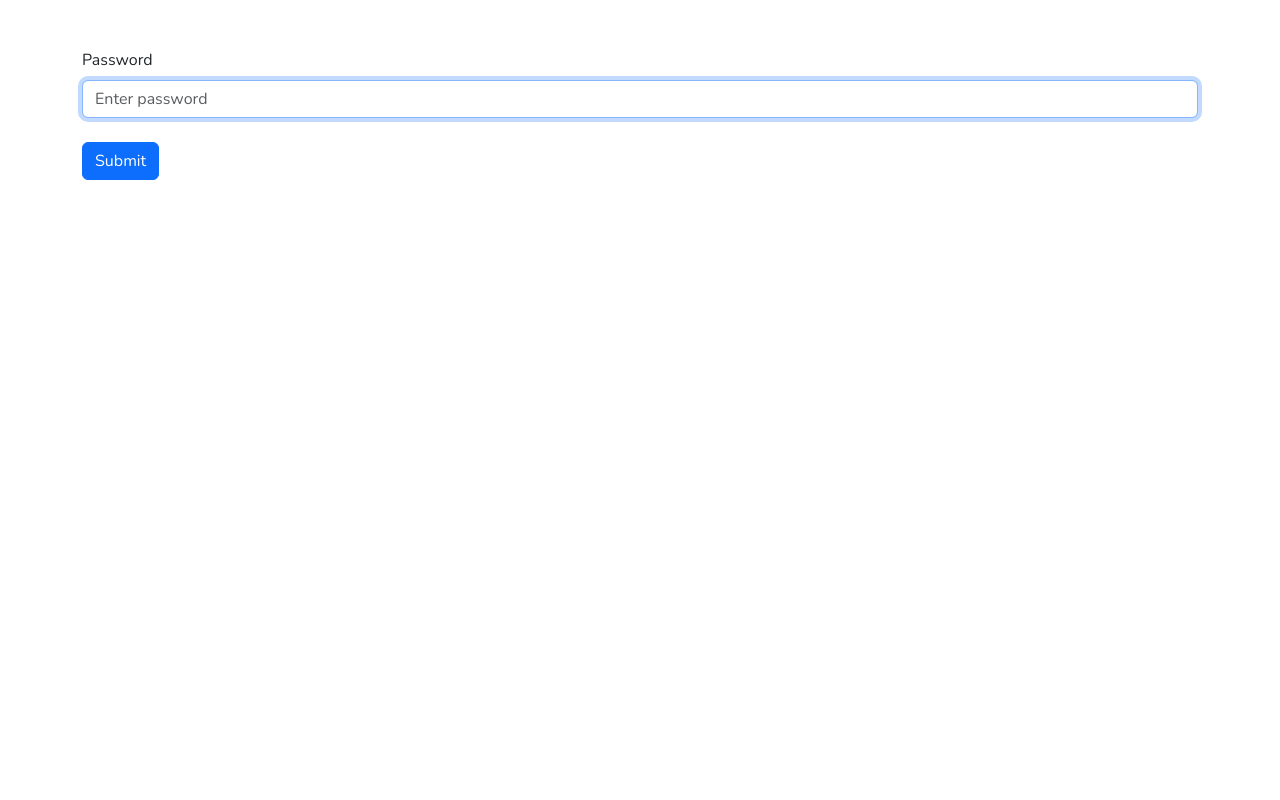
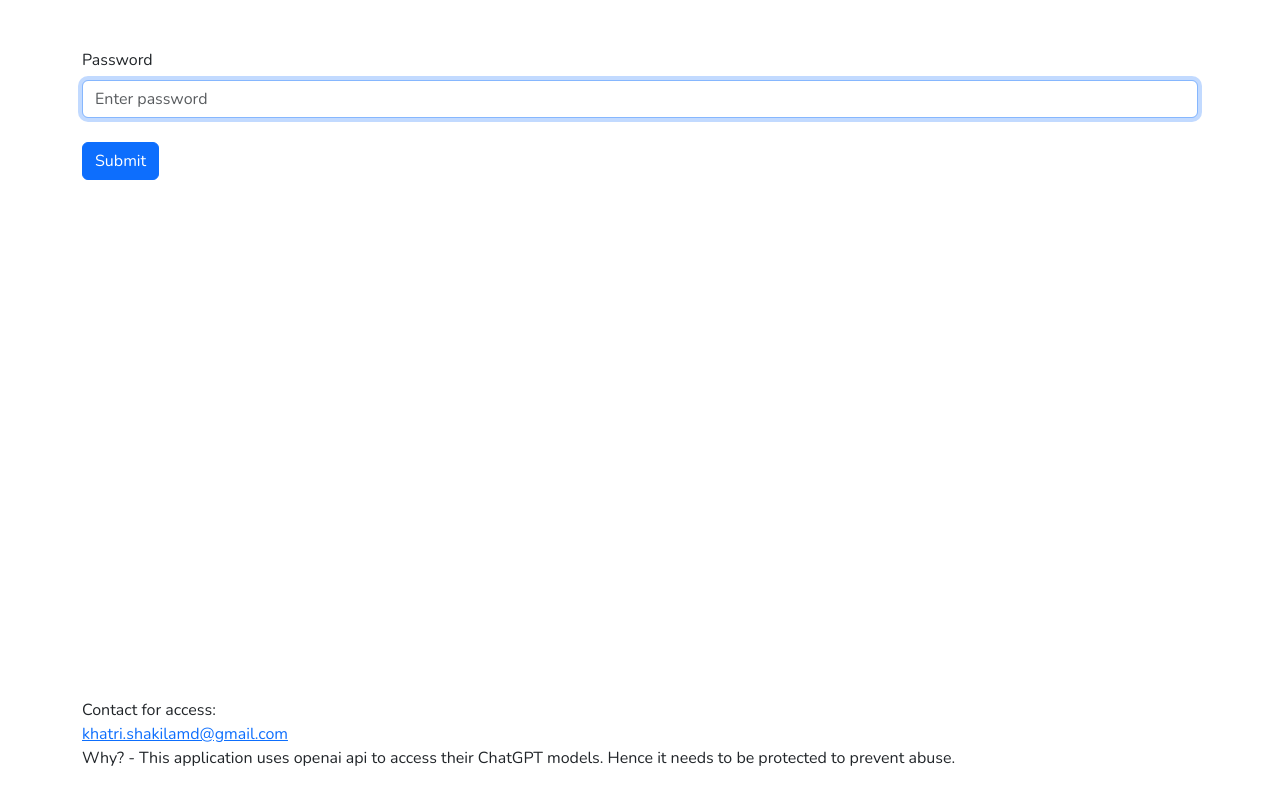
Before and after one commit to shakilkhatri/chatbot, a React (Create React App) app: page / in a window 1280 px wide. Built offline with nearby package versions, Linux system fonts and the light colour scheme.

Commit message:
contact info added

```diff
--- a/src/passwordPage.jsx
+++ b/src/passwordPage.jsx
@@ -59,6 +59,17 @@ const PasswordPage = ({ setHasAccess }) => {
           Submit
         </Button>
       </Form>
+      <div style={{ position: "absolute", bottom: 30 }}>
+        <div>Contact for access:</div>
+        <a href="mailto:khatri.shakilamd@gmail.com">
+          khatri.shakilamd@gmail.com
+        </a>
+        <div>
+          Why? - This application uses openai api to access their ChatGPT
+          models. Hence it needs to be protected to prevent abuse.
+        </div>
+        <div></div>
+      </div>
     </div>
   );
 };
```
